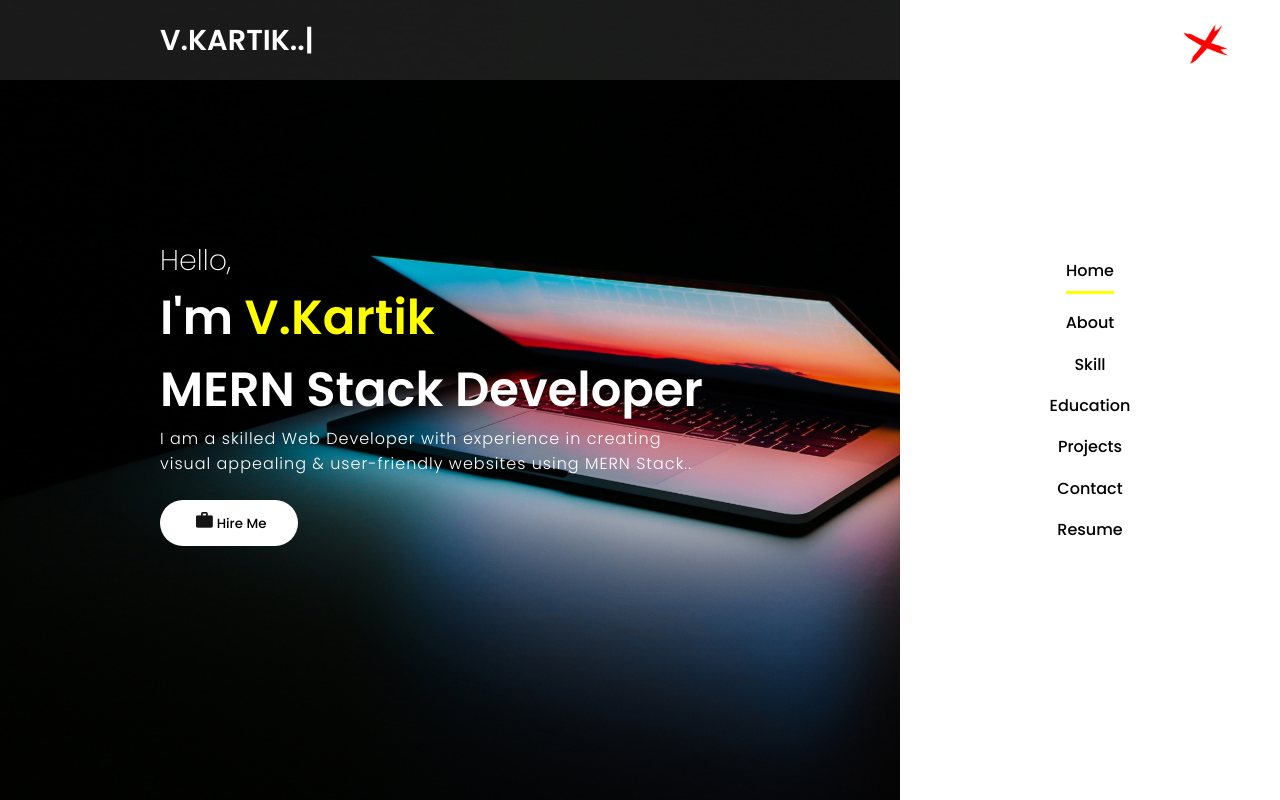
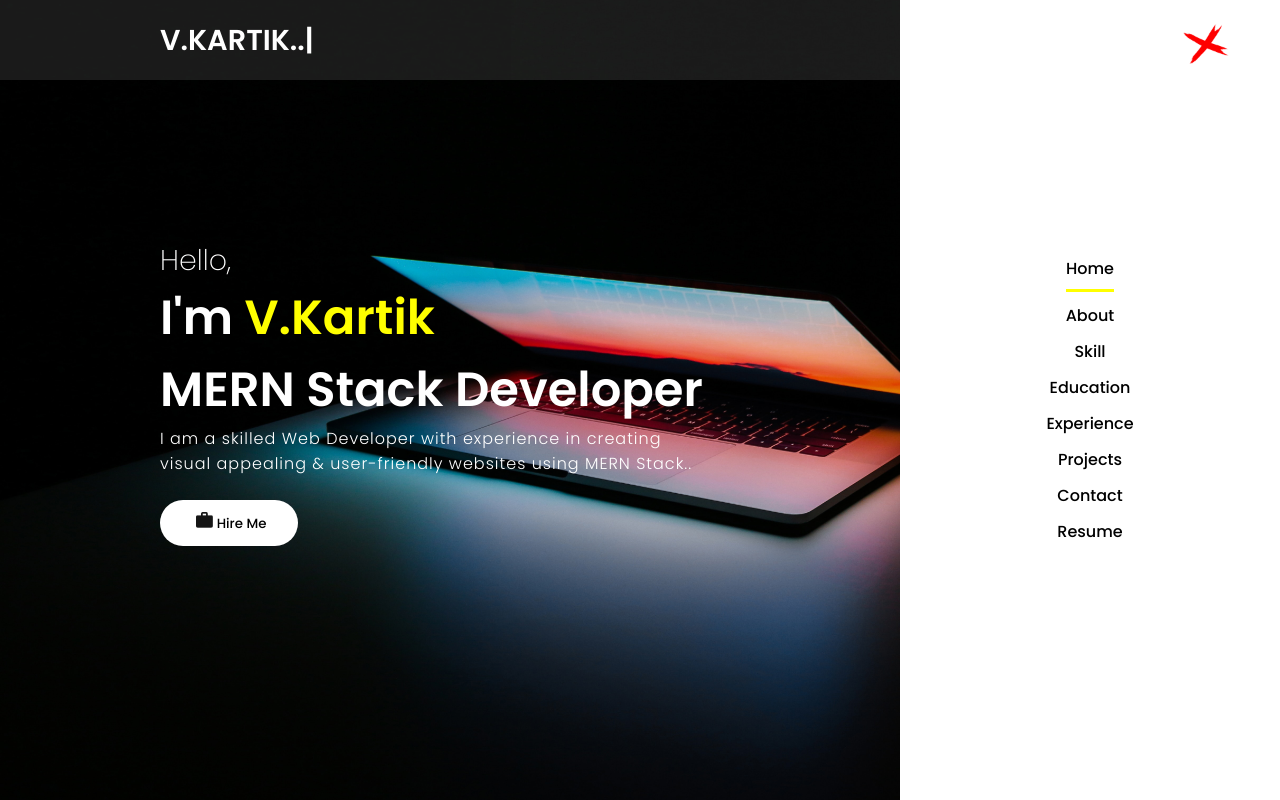
Before and after one commit to KartikCodeVerse/V.Kartik_Portfolio, a React (Vite) app: page / in a window 1280 px wide. Both pictures are taken after a click on the element 1096 px from the left and 40 px from the top of the page. Shown: the top 800 px of the page. Built offline with nearby package versions, Linux system fonts and the light colour scheme.

Commit message:
changes in navigation

```diff
--- /dev/null
+++ b/src/Components/Experience/Experience.css
@@ -0,0 +1,12 @@
+#experience {
+  padding: 5rem 10rem;
+  color: black;
+  font-size: 1.2rem;
+  font-weight: 100;
+}
+
+@media only screen and (max-width: 800px) {
+  #experience {
+    padding: 1rem;
+  }
+}
--- a/src/Components/Experience/Experience.jsx
+++ b/src/Components/Experience/Experience.jsx
@@ -1,6 +1,7 @@
 import React from "react";
 import "../Education/Education.css";
 import Card from "../Education/Card/Card";
+import "./Experience.css"
 const Experience = () => {
   const education = [
     {
@@ -10,7 +11,7 @@ const Experience = () => {
     },
   ];
   return (
-    <section id="education">
+    <section id="experience">
       <div className="education_title">
         <h1 className="about_title_text">My Experience</h1>
       </div>
--- a/src/Components/NavBar/NavBar.jsx
+++ b/src/Components/NavBar/NavBar.jsx
@@ -93,6 +93,17 @@ const NavBar = () => {
           Education
         </Link>
         <Link
+          to="experience"
+          activeClass="active"
+          spy={true}
+          smooth={true}
+          offset={-100}
+          duration={500}
+          className="menu_item"
+        >
+          Experience
+        </Link>
+        <Link
           to="project"
           activeClass="active"
           spy={true}
@@ -174,6 +185,17 @@ const NavBar = () => {
             Education
           </Link>
           <Link
+            to="experience"
+            activeClass="active"
+            spy={true}
+            smooth={true}
+            offset={-100}
+            duration={500}
+            className="burger_item"
+          >
+            Experience
+          </Link>
+          <Link
             to="project"
             activeClass="active"
             spy={true}
```
